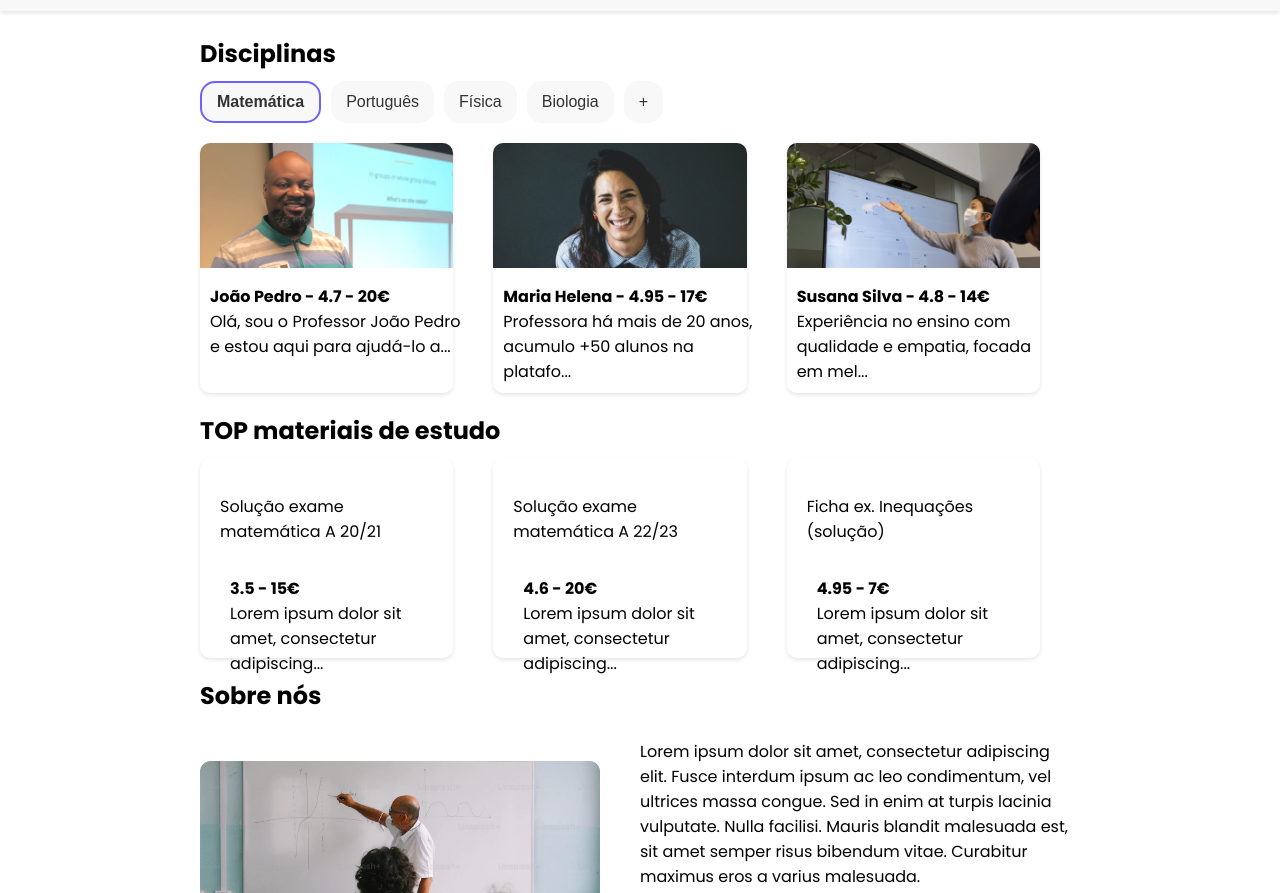
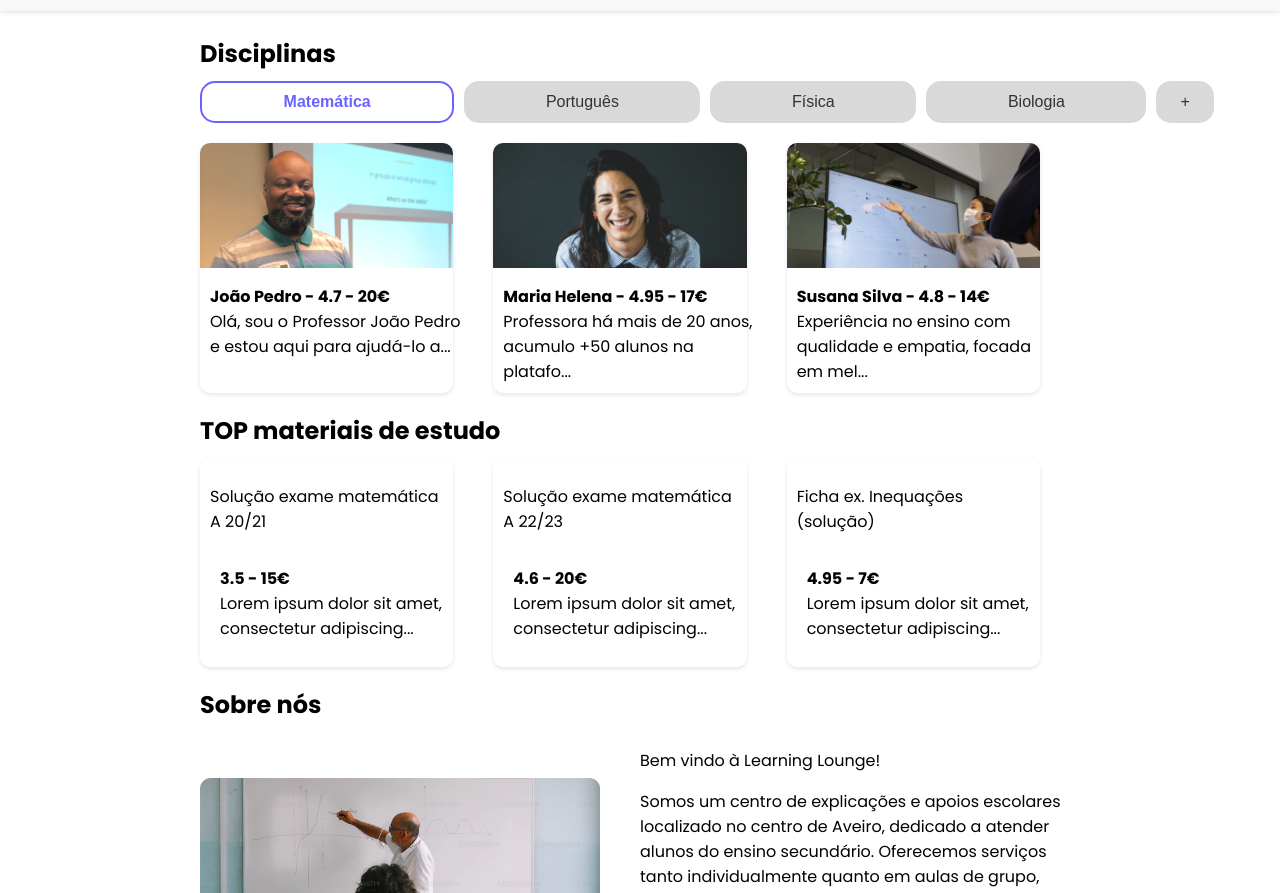
Before and after one commit to BrisingrFenix/AS, a plain HTML site: page index.html in a window 1280 px wide. Shown: the part 59-952 px from the top of the page. Drawn offline with Linux system fonts and the light colour scheme.

Commit message:
pagina inicial

```diff
--- a/css/style.css
+++ b/css/style.css
@@ -1,4 +1,9 @@
 @import url('https://fonts.googleapis.com/css2?family=Poppins:wght@300;400;700;900&display=swap');
+
+::selection {
+  background: #6C63FF;
+  color: white;
+}
 
 body {
   width: 100%;
@@ -159,11 +164,11 @@ footer {
 }
 
 .segmented-control-item {
-  background-color: #f8f8f8;
+  background-color: #D9D9D9;
   margin-right: 10px;
   border: none;
   border-radius: 15px;
-  padding: 10px 15px;
+  padding: 10px 5.1rem;
   font-size: 16px;
   color: #333;
   cursor: pointer;
@@ -174,8 +179,14 @@ footer {
 }
 
 .segmented-control-item.selected {
+  background-color: transparent;
+  color: #6C63FF;
   border: 2px solid #6C63FF;
   font-weight: 700;
+}
+
+#item-plus {
+  padding: 10px 1.5rem;
 }
 
 .item-list {
@@ -203,14 +214,13 @@ footer {
 .item2 {
   margin-right: 40px;
   width: 300px;
-  height: 160px;
   border-radius: 10px;
   background-color: #fff;
   box-shadow: 0 2px 4px rgba(0, 0, 0, 0.1);
   display: flex;
   flex-direction: column;
   align-items: center;
-  padding: 20px 20px;
+  padding: 10px;
 }
 
 .item-image {
--- a/index.html
+++ b/index.html
@@ -24,7 +24,7 @@
       <button class="segmented-control-item" onclick="toggleSelected(this)">Português</button>
       <button class="segmented-control-item" onclick="toggleSelected(this)">Física</button>
       <button class="segmented-control-item" onclick="toggleSelected(this)">Biologia</button>
-      <button class="segmented-control-item" onclick="toggleSelected(this)">+</button>
+      <button class="segmented-control-item" id="item-plus"onclick="toggleSelected(this)">+</button>
     </div>
 
     <div class="item-list" id="professoreList">
@@ -56,9 +56,10 @@
             <img src="images/teacher.png" alt="About Us Image">
           </div>
           <div class="about-us-text">
-            <p>Lorem ipsum dolor sit amet, consectetur adipiscing elit. Fusce interdum ipsum ac leo condimentum, vel ultrices massa congue. Sed in enim at turpis lacinia vulputate. Nulla facilisi. Mauris blandit malesuada est, sit amet semper risus bibendum vitae. Curabitur maximus eros a varius malesuada.</p>
-            <p>Lorem ipsum dolor sit amet, consectetur adipiscing elit. Fusce interdum ipsum ac leo condimentum, vel ultrices massa congue. Sed in enim at turpis lacinia vulputate. Nulla facilisi. Mauris blandit malesuada est, sit amet semper risus bibendum vitae. Curabitur maximus eros a varius malesuada.</p>
-            </div>
+            <p>Bem vindo à Learning Lounge!</p>
+            <p>Somos um centro de explicações e apoios escolares localizado no centro de Aveiro, dedicado a atender alunos do ensino secundário. Oferecemos serviços tanto individualmente quanto em aulas de grupo, adaptando-nos às preferências e necessidades de cada estudante.</p>
+            <p>O nosso compromisso é fornecer suporte académico confiável e de alta qualidade. A nossa equipa de professores altamente qualificados está pronta para ajudar os alunos a alcançar seu pleno potencial e obter os melhores resultados possíveis.</p>
+          </div>
         </div>
       </div>
   </div>
```
Also changed, not shown: page/cart.html (+1 -1 lines).
